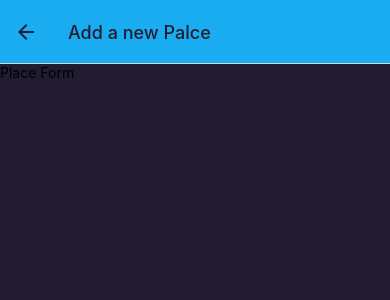
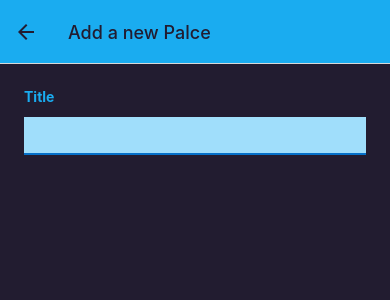
Before and after one commit to Gabin100/favorite-places, a React Native app: screen /AddPlace in a window 390 px wide. Shown: the top 300 px of the page. Built offline with nearby package versions, Linux system fonts and the light colour scheme.

Commit message:
getting Started with a custom form

```diff
--- a/components/Places/PlaceForm.js
+++ b/components/Places/PlaceForm.js
@@ -1,13 +1,47 @@
-import { View, Text, StyleSheet } from "react-native";
+import { useState } from "react";
+import { View, Text, StyleSheet, ScrollView, TextInput } from "react-native";
+import { Colors } from "../../constants/colors";
 
 function PlaceForm() {
+  const [enteredTitle, setEnteredTitle] = useState("");
+
+  function changeTitleHandler(enteredText) {
+    setEnteredTitle(enteredText);
+  }
+
   return (
-    <View>
-      <Text>Place Form</Text>
-    </View>
+    <ScrollView style={styles.form}>
+      <View>
+        <Text style={styles.label}>Title</Text>
+        <TextInput
+          style={styles.input}
+          onChangeText={changeTitleHandler}
+          value={enteredTitle}
+        />
+      </View>
+    </ScrollView>
   );
 }
 
 export default PlaceForm;
 
-const styles = StyleSheet.create({});
+const styles = StyleSheet.create({
+  form: {
+    flex: 1,
+    padding: 24,
+  },
+  label: {
+    fontWeight: "bold",
+    marginBottom: 4,
+    color: Colors.primary500,
+  },
+  input: {
+    marginVertical: 8,
+    paddingHorizontal: 4,
+    paddingVertical: 8,
+    fontSize: 16,
+    borderBottomColor: Colors.primary700,
+    borderBottomWidth: 2,
+    backgroundColor: Colors.primary100,
+  },
+});
```
